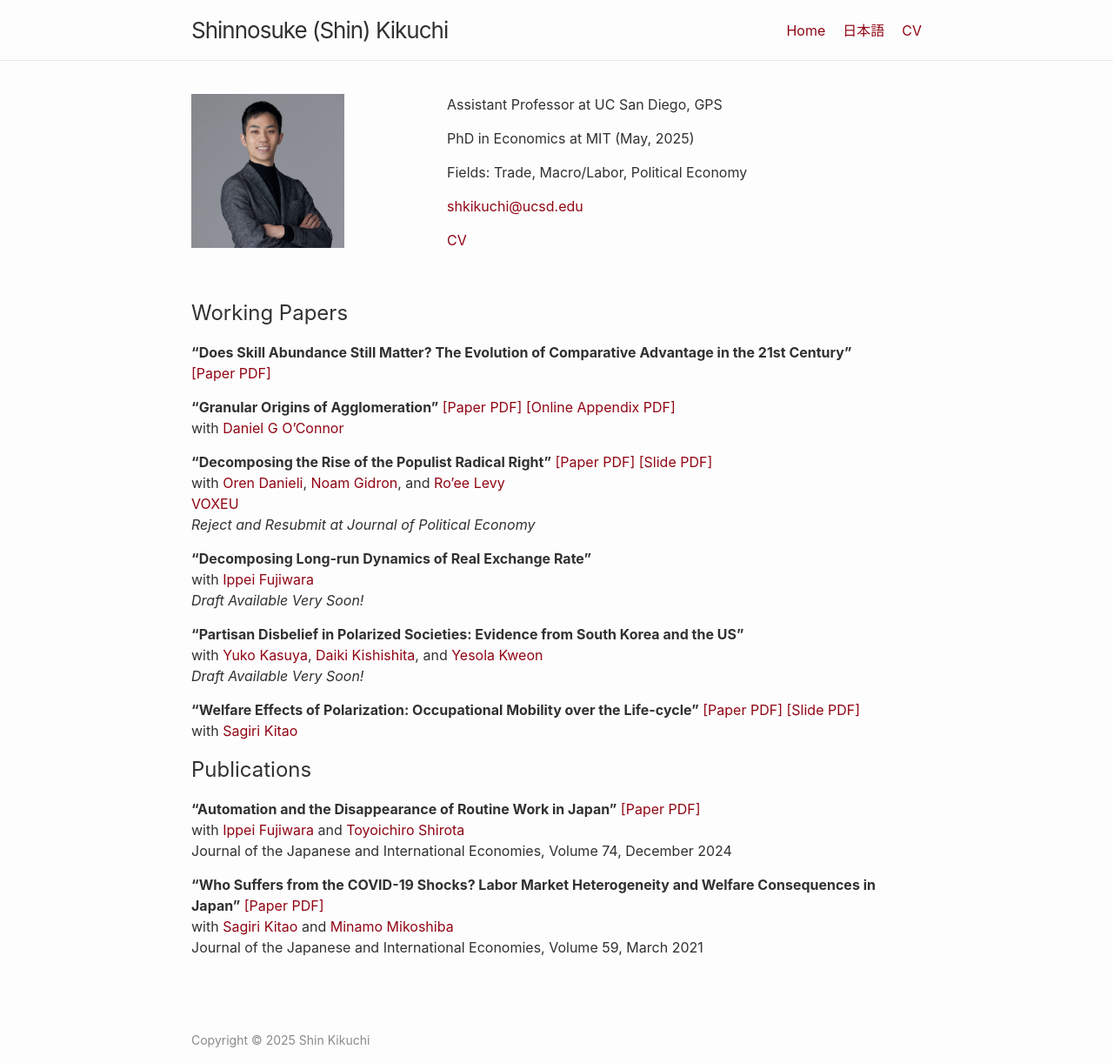
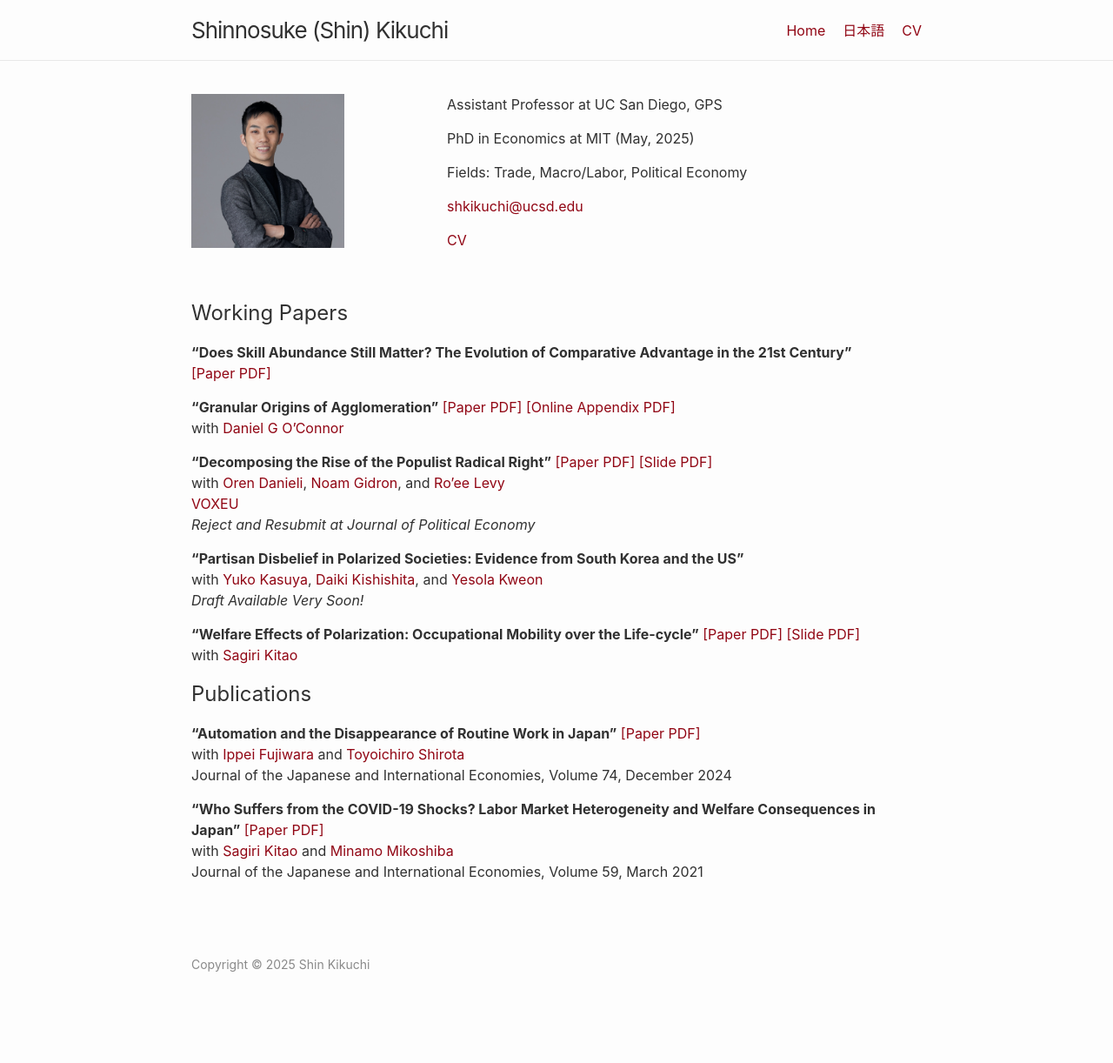
Before and after one commit to shinnkikuchi/shinnkikuchi.github.io, a Jekyll site: the page built from index.md, in a window 1280 px wide. Shown: the whole page at 87% size. Built offline with Jekyll 4.4.1, drawn with Linux system fonts in a browser that asks for light colours; after the commit the page ends 1135 px from its top, so only the background shows below that.

Commit message:
Update index.md

```diff
--- a/index.md
+++ b/index.md
@@ -23,10 +23,6 @@ and <a href="https://www.roeelevy.com/" target="_blank">Ro'ee Levy</a><br>
  <a href="https://cepr.org/voxeu/columns/decomposing-rise-populist-radical-right-how-changes-priorities-explain-electoral" target="_blank">VOXEU</a><br>
 *Reject and Resubmit at Journal of Political Economy* <br>
 
-**"Decomposing Long-run Dynamics of Real Exchange Rate"** <br>
-with  <a href="https://sites.google.com/site/ippeifujiwara/" target="_blank">Ippei Fujiwara</a> <br>
-*Draft Available Very Soon!* <br>
-
 **"Partisan Disbelief in Polarized Societies: Evidence from South Korea and the US"** <br>
 with  <a href="https://yukokasuya.com/" target="_blank">Yuko Kasuya</a>, <a href="https://sites.google.com/site/kishishitaecon/" target="_blank">Daiki Kishishita</a>, and <a href="https://yesolakweon.github.io/" target="_blank">Yesola Kweon</a> <br>
 *Draft Available Very Soon!* <br>
```
